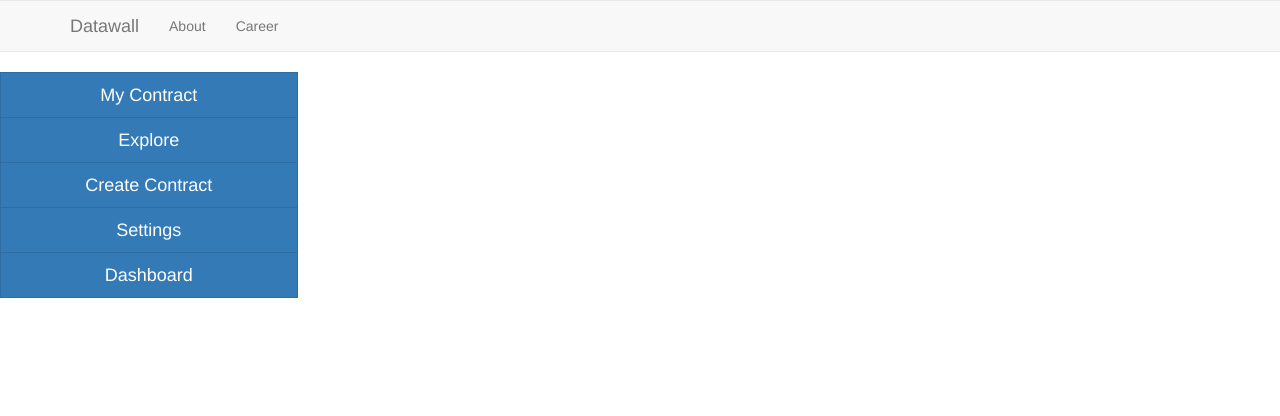
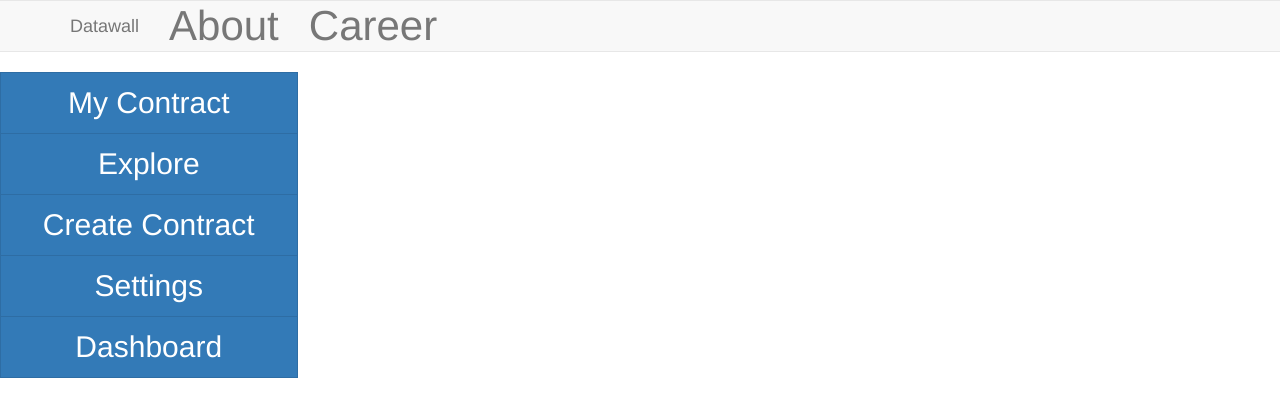
Before and after one commit to anthonytec2/datawall, a React (Create React App) app in the folder frontend/: page / in a window 1280 px wide. Shown: the top 416 px of the page. Built offline with nearby package versions, Linux system fonts and the light colour scheme; no server answers.

Commit message:
font size change

```diff
--- a/frontend/src/components/sideBar.js
+++ b/frontend/src/components/sideBar.js
@@ -8,7 +8,8 @@ class SideBar extends Component {
 
   render() {
     const buttonStyle = {
-      "borderRadius":0
+      "borderRadius":0,
+      "fontSize":"30px"
     }
     return (
       <React.Fragment>
--- a/frontend/src/homePage.js
+++ b/frontend/src/homePage.js
@@ -113,7 +113,7 @@ class HomePage extends Component {
     }
     console.log(displayContent);
     return (
-      <Grid style = {{padding: 0, margin: 0, width : "100%", height: "100%"}}>
+      <Grid style = {{padding: 0, margin: 0, width : "100%", height: "100%", fontSize:"3em"}}>
         <Row className="show-grid">
          <NavBar/>
         </Row>
```
